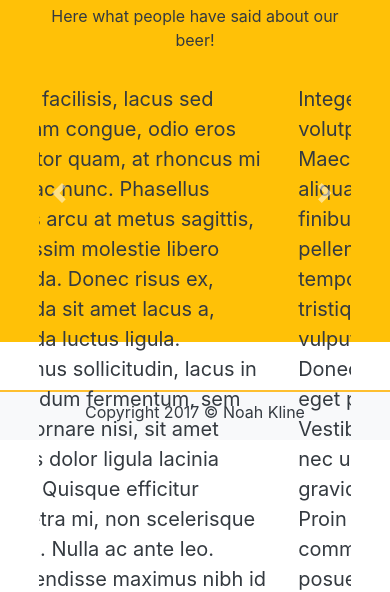
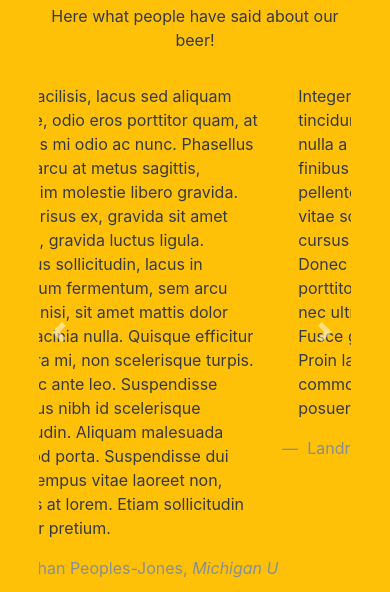
Before and after one commit to Qehzy/brewery, a website: page src/testimonials.html in a window 390 px wide. Shown: the part 262-854 px from the top of the page. Drawn offline with Linux system fonts and the light colour scheme; some packages are replaced by stand-ins of ours; a script that the page names is missing.

Commit message:
Brewery Final w/responsiveness fix

```diff
--- a/src/scss/style.scss
+++ b/src/scss/style.scss
@@ -4,8 +4,8 @@
 }
 
 .homepage{
-    height: 500px;
-    overflow: hidden;
+
+
 }
 
 .carousel-caption{
@@ -30,9 +30,13 @@
 }
 
 .testi{
-    height: 250px;
+    min-height: 250px;
 }
 
 #message{
     height: 100px;
 }
+
+.blockquote, .blockquote-footer {
+    font-size: 16px;
+  }
--- a/src/testimonials.html
+++ b/src/testimonials.html
@@ -58,6 +58,8 @@
 
         <section id="testimonials" class="my-5 p-4 bg-warning text-dark">
                 <div class="container">
+                    <div class="row">
+                    <div class="col">
                     <h3 class="text-center">Testimonials</h3>
                     <p class="text-center">Here what people have said about our beer!</p>
                     <div id="carouselExampleControls" class="carousel testi slide" data-ride="carousel">
@@ -102,6 +104,8 @@
             <span class="sr-only">Next</span>
           </a>
                     </div>
+                </div>
+                </div>
                 </div>
             </section>
 
```
Also changed, not shown: src/css/style.css.
